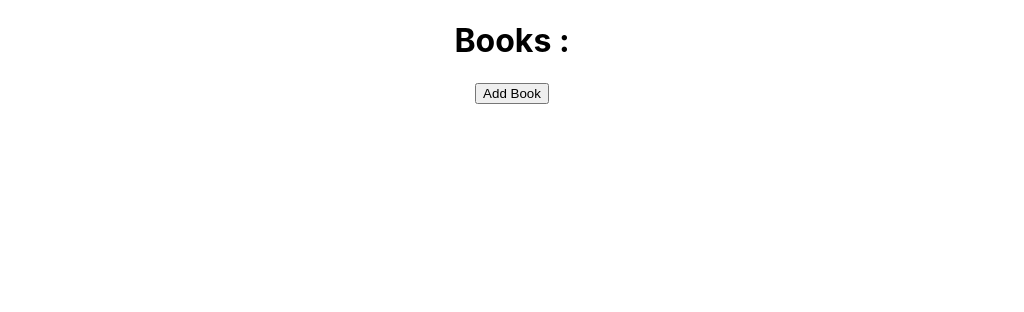
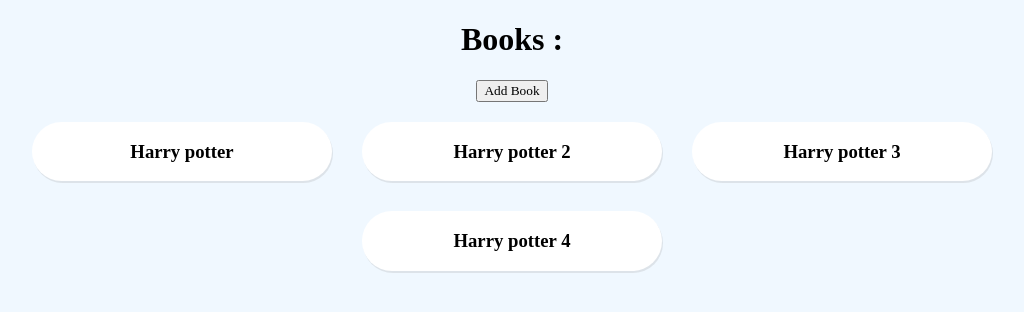
Before and after one commit to 0x4bd0/react-redux-project, a React (Create React App) app: page / in a window 1280 px wide. Shown: the top 312 px of the page, without its empty margins (128-1152 px from the left). Built offline with nearby package versions, Linux system fonts and the light colour scheme.

Commit message:
added some css

```diff
--- a/src/App.js
+++ b/src/App.js
@@ -1,10 +1,12 @@
 import './App.css';
+import BodyC from './components/body';
 import HeaderC from './components/header';
 
 function App() {
   return (
     <div className="App">
       <HeaderC></HeaderC>
+      <BodyC></BodyC>
     </div>
   );
 }
--- /dev/null
+++ b/src/components/body.js
@@ -0,0 +1,21 @@
+import { useSelector } from "react-redux";
+import rootReducer from "../reducers/rootReducer";
+import BookC from "./book";
+
+const BodyC = () => {
+    const state = useSelector(rootReducer)
+
+    console.log(state)
+
+    return (
+        <div className="body">
+            {
+                state.books.map(item => (
+                    <BookC book={item}></BookC>
+                ))
+            }
+        </div>
+    );
+}
+
+export default BodyC;
--- /dev/null
+++ b/src/components/book.js
@@ -0,0 +1,12 @@
+const BookC = ({ book }) => {
+    console.log(book)
+    return (
+        <div className="book">
+            <h3>
+                {book.title}
+            </h3>
+        </div>
+    );
+}
+
+export default BookC;
--- a/src/index.css
+++ b/src/index.css
@@ -7,7 +7,38 @@ body {
   -moz-osx-font-smoothing: grayscale;
 }
 
+html {
+  height: 100vh;
+  background-color: aliceblue;
+}
+
 code {
   font-family: source-code-pro, Menlo, Monaco, Consolas, 'Courier New',
     monospace;
 }
+
+* {
+  font-family: 'Ubuntu';
+}
+
+.body {
+   display: flex;
+    flex-direction: row;
+    justify-content: space-between;
+    flex-wrap: wrap;
+    column-gap: 30px;
+    row-gap: 30px;
+    align-items: center;
+    justify-content: center;
+    margin: 20px;
+}
+
+
+.book {
+  flex: 1;
+  min-width: 300px;
+  max-width: 300px;
+  background-color: white;
+  border-radius: 30px;
+  box-shadow: 1px 2px #8888882e;
+}
--- a/src/reducers/bookReducer.js
+++ b/src/reducers/bookReducer.js
@@ -4,7 +4,19 @@ const initState = [
     {
         id: 1,
         title: 'Harry potter'
-    }
+    },
+    {
+        id: 2,
+        title: 'Harry potter 2'
+    },
+    {
+        id: 3,
+        title: 'Harry potter 3'
+    },
+    {
+        id: 4,
+        title: 'Harry potter 4'
+    },
 ]
 
 const booksReducer = (state = initState, action) => {
```
